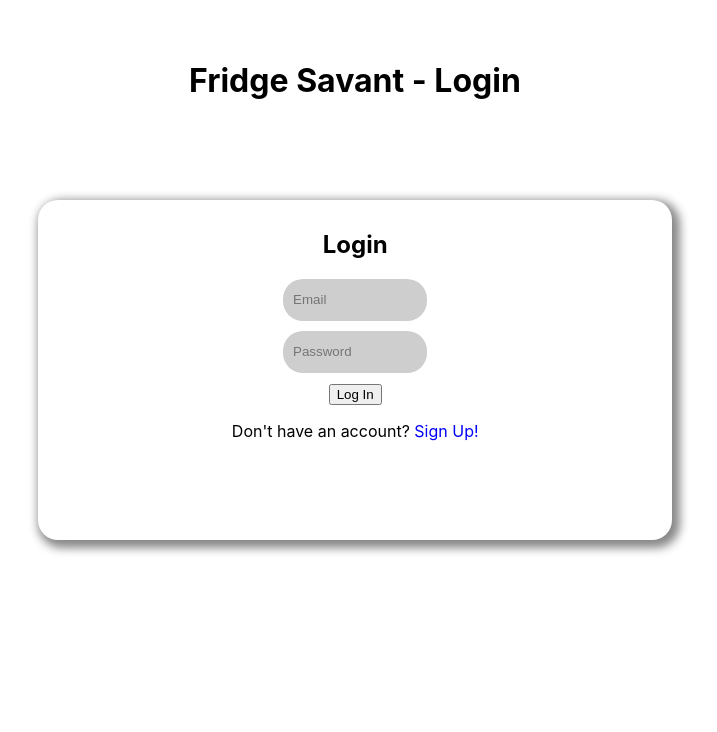
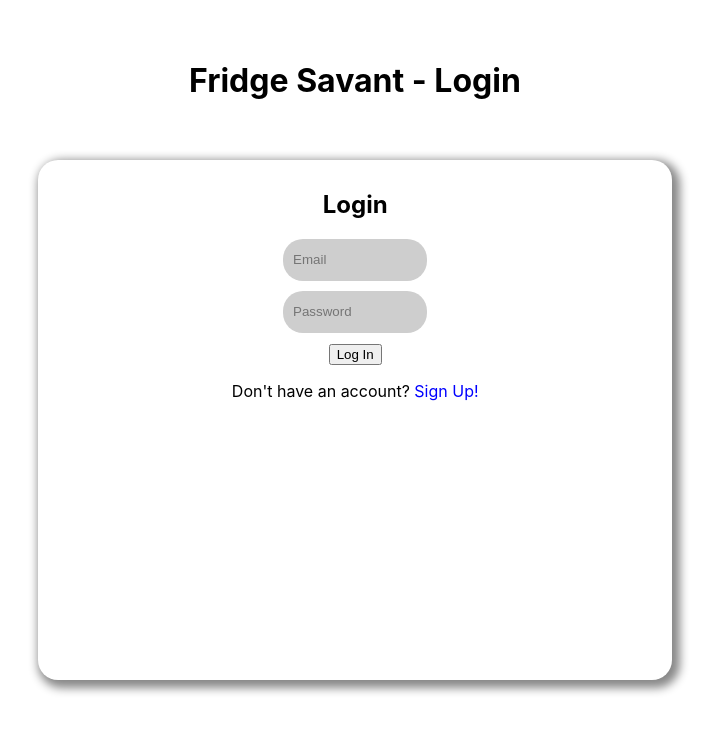
Before and after one commit to fwill22/fridge-savant-client, a React (Create React App) app: page /login in a window 1280 px wide. Shown: the top 732 px of the page, without its empty margins (285-1002 px from the left). Built offline with nearby package versions, Linux system fonts and the light colour scheme.

Commit message:
moved sign up button

```diff
--- a/src/components/loginForm/index.css
+++ b/src/components/loginForm/index.css
@@ -3,7 +3,7 @@
   width: 100%;
   height: 100%;
   min-width: 300px;
-  min-height: 300px;
+  min-height: 500px;
   position: relative;
   place-items: center;
   background-color: white;
--- a/src/components/signUpForm/index.css
+++ b/src/components/signUpForm/index.css
@@ -3,10 +3,11 @@
   width: 100%;
   height: 100%;
   min-width: 300px;
-  min-height: 300px;
+  min-height: 500px;
   position: relative;
   place-items: center;
   background-color: white;
   border-radius: 20px;
   box-shadow: 4px 4px 10px 4px #888888;
+  padding: 10px;
 }
--- a/src/components/signUpForm/index.js
+++ b/src/components/signUpForm/index.js
@@ -54,6 +54,7 @@ const SignUpForm = ({ handleSignUpClick }) => {
 
   return (
     <div className='signUpForm'>
+      <h2 className='signUpTitle'>Sign Up</h2>
       <form onSubmit={handleSubmitClick}>
         <input type="email"
               className="form-input"
@@ -89,6 +90,7 @@ const SignUpForm = ({ handleSignUpClick }) => {
               value={signUpDetails.confirmPassword}
               onChange={handleChange}
               required />
+        <br/>
         <input type='submit' value='Sign Up' />
       </form>
       <p>
--- a/src/webpages/login.css
+++ b/src/webpages/login.css
@@ -22,7 +22,7 @@
   width: 60%;
   height: 80%;
   min-width: 300px;
-  min-height: 300px;
+  min-height: 500px;
   margin:auto;
 }
 
```
